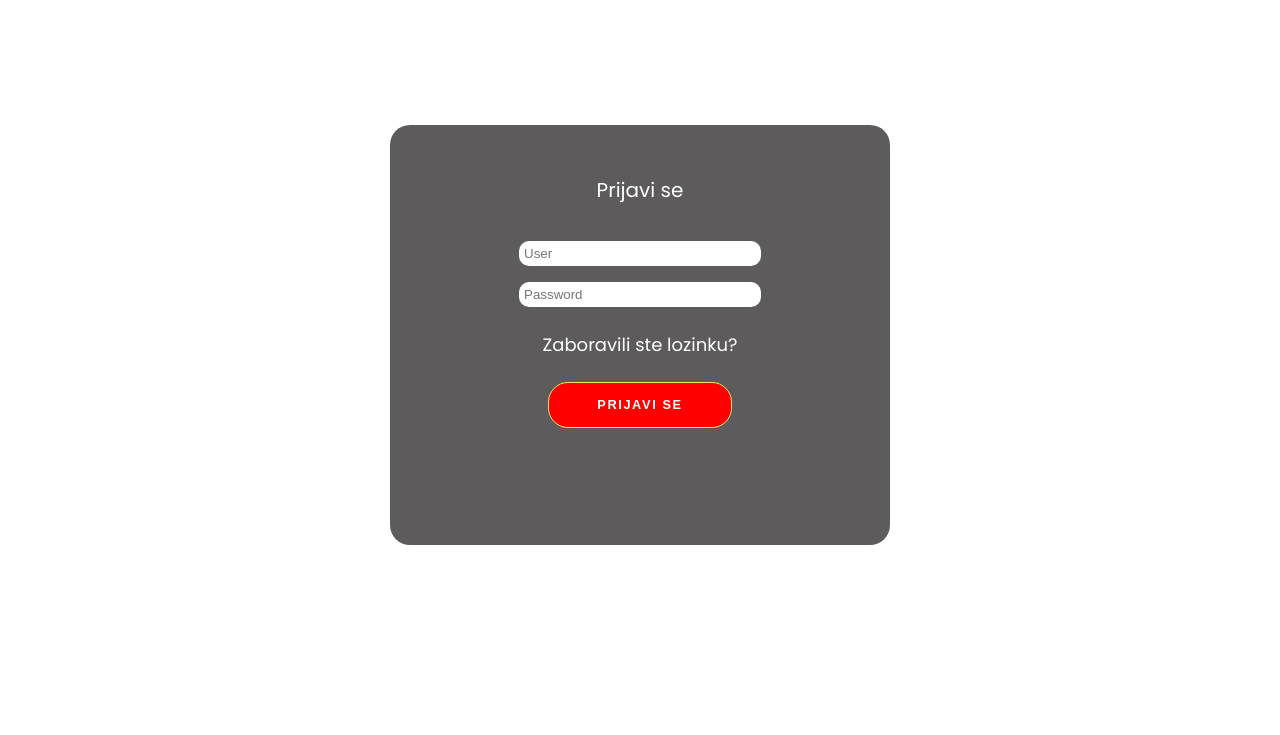
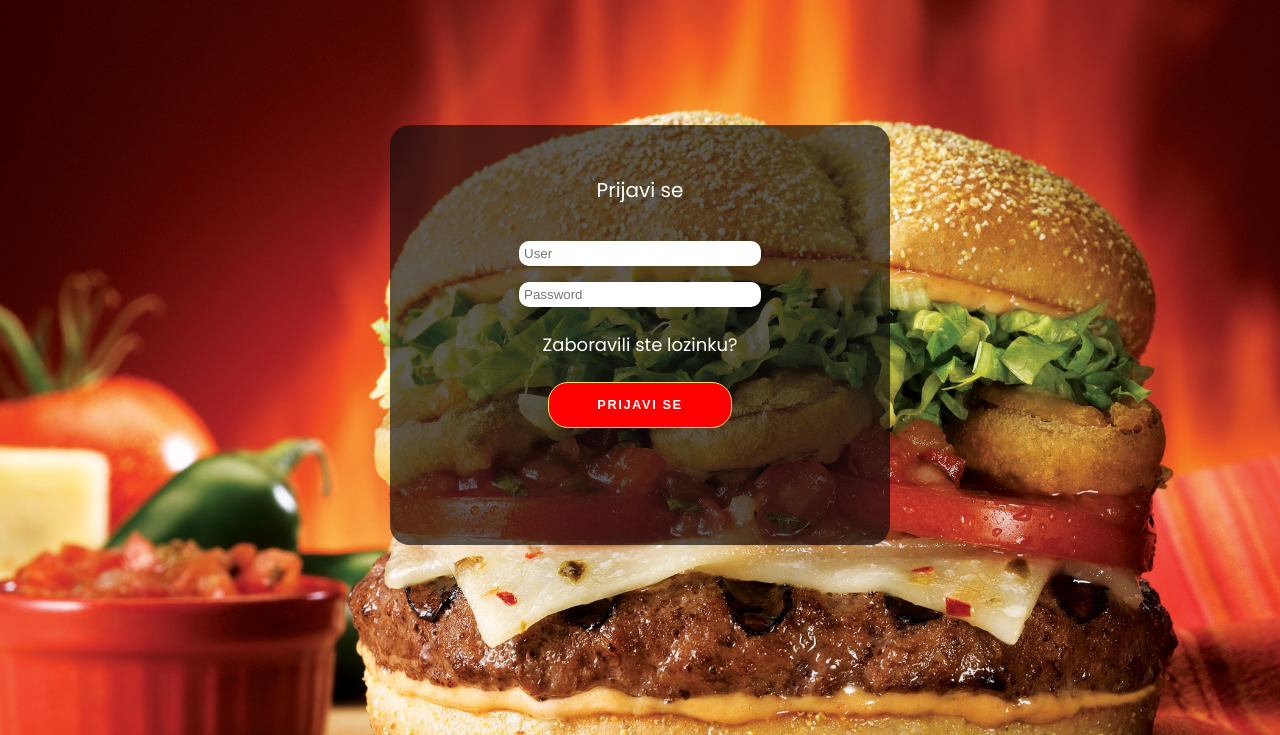
Before and after one commit to Jovan-Savic/Hakaton4, a website: page Frontend/login.html in a window 1280 px wide. Shown: the part 65-800 px from the top of the page. Drawn offline with Linux system fonts and the light colour scheme; the site is published under a folder, as on GitHub Pages, so addresses that start at the root find nothing.

Commit message:
pozadinaradi

```diff
--- a/Frontend/css/zalogin.css
+++ b/Frontend/css/zalogin.css
@@ -9,7 +9,7 @@
 body{
    margin:0;
     font-family: 'Poppins';
-    background: url("/Frontend/images/pozadina2.jpg");
+    background-image: url("../images/pozadina2.jpg");
     background-repeat: no-repeat ;
     background-size: cover ;
 
```
